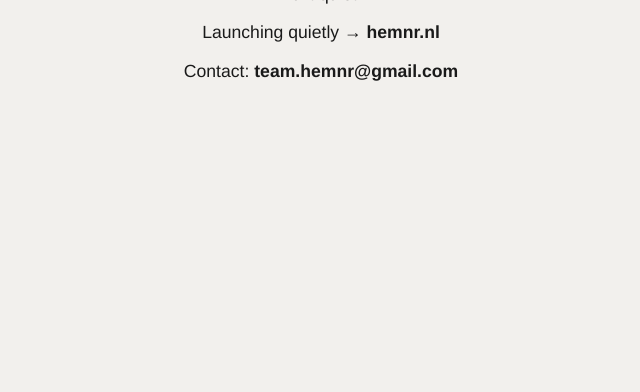
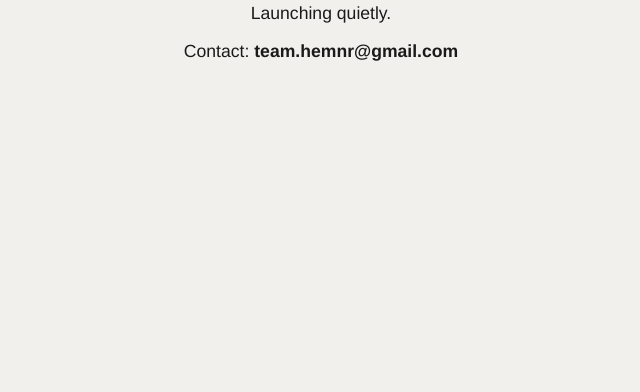
Before and after one commit to team-hemnr/hemnr_lp, a plain HTML site: page index.html in a window 1280 px wide. Shown: the part 408-800 px from the top of the page, without its empty margins (319-959 px from the left). Drawn offline with Linux system fonts and the light colour scheme.

Commit message:
Update index.html

```diff
--- a/index.html
+++ b/index.html
@@ -43,8 +43,7 @@
 <body>
     <div class="container">
         <h1>HEMNR</h1>
-        <p>Built quiet.</p>
-        <p>Launching quietly → <a href="https://hemnr.nl" target="_blank">hemnr.nl</a></p>
+        <p>Launching quietly.</p>
         <p>Contact: <a href="mailto:team.hemnr@gmail.com">team.hemnr@gmail.com</a></p>
     </div>
 </body>
```
